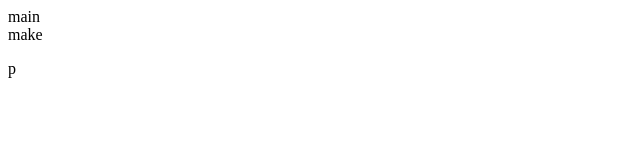
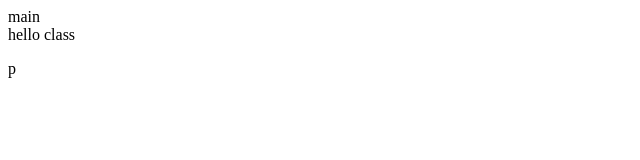
Before and after one commit to Vegeta94/project2, a plain HTML site: page index.html in a window 1280 px wide. Shown: the full height of the page, 0-640 px from the left. Drawn offline with Linux system fonts and the light colour scheme.

Commit message:
erik update to index file

```diff
--- a/index.html
+++ b/index.html
@@ -11,8 +11,7 @@
     <div>main</div>
 
     <div>
-
-        make
+        hello class
     </div>
 
     <p>p</p>
```
